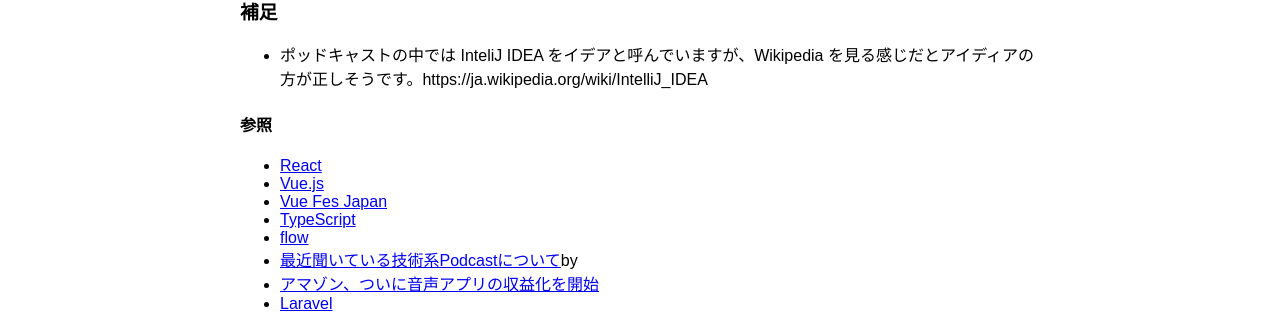
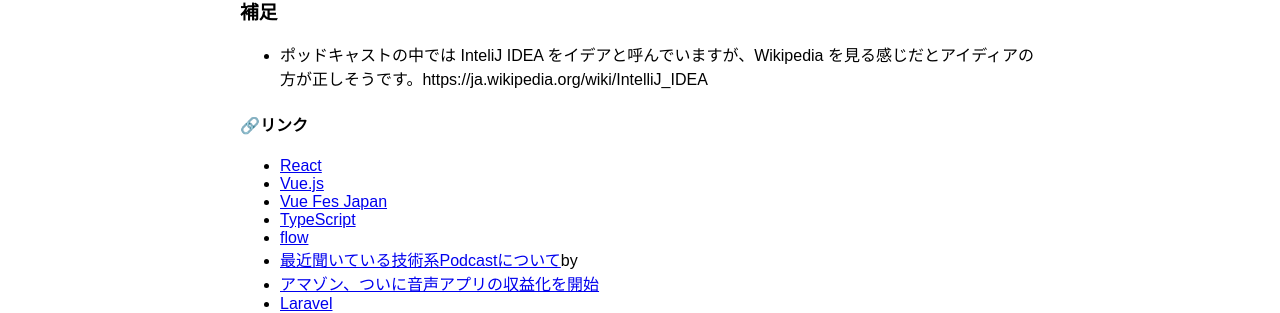
Before and after one commit to NagaokaDevelopersStudy/ndsfm, a Jekyll site: the page built from docs/_posts/2018-08-24-003.md, in a window 1280 px wide. Shown: the part 417-730 px from the top of the page. Built offline with Jekyll 4.4.1, drawn with Linux system fonts in a browser that asks for light colours; some web fonts are replaced.

Commit message:
fix post_text.html

```diff
--- a/docs/_includes/post_text.html
+++ b/docs/_includes/post_text.html
@@ -3,7 +3,7 @@
 </section>
 
 <section class="refs">
-  <h4>参照</h4>
+  <h4>🔗リンク</h4>
   <ul>
   {% for r in include.post.refs -%}
   <li>
```
